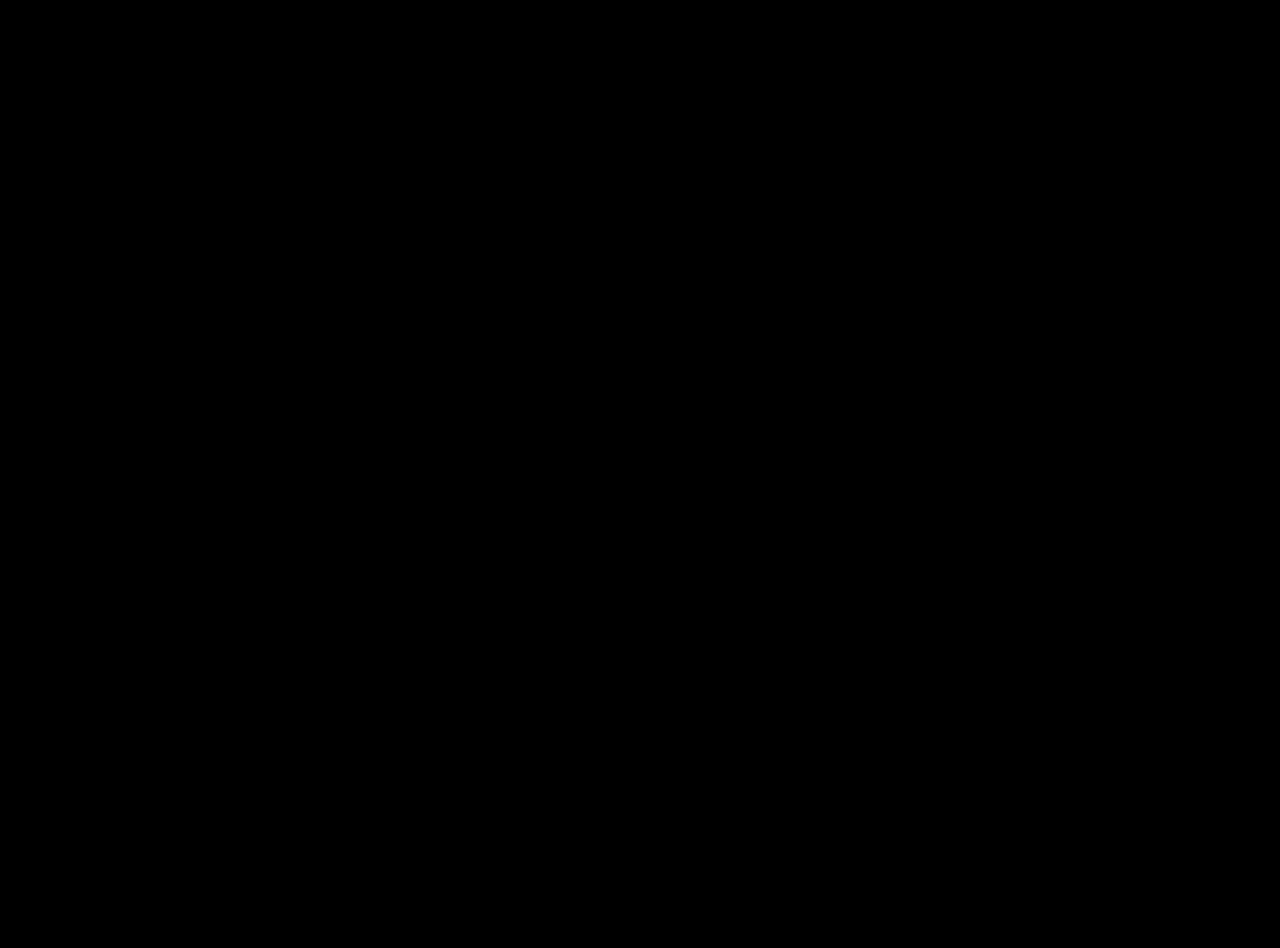
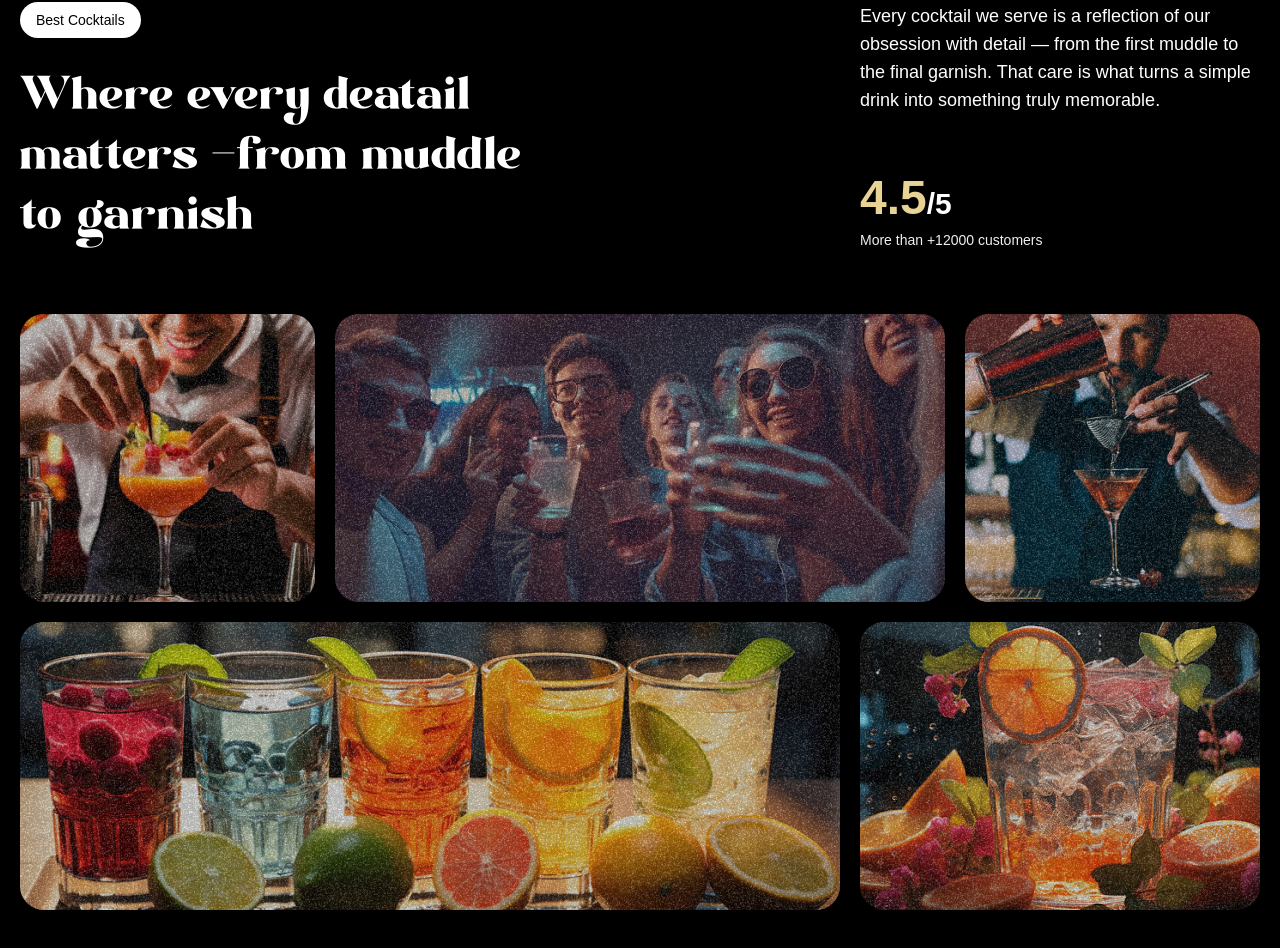
Before and after one commit to Muhammadc100/Velvet-Pour, a React (Vite) app: page / in a window 1280 px wide. Shown: the part 1710-2658 px from the top of the page. Before the commit the page ends 1600 px from the top, so only its background shows below. Built offline with nearby package versions, Linux system fonts and the light colour scheme; a web font is replaced by a local one.

Commit message:
Implement the about section

```diff
--- a/src/App.jsx
+++ b/src/App.jsx
@@ -3,6 +3,7 @@
 import Cocktails from './components/Cocktails';
 import Navbar from './components/Navbar';
 import Hero from './components/Hero';
+import About from './components/About';
 gsap.registerPlugin(ScrollTrigger, SplitText);
 
 const App = () => {
@@ -11,6 +12,7 @@
       <Navbar />
       <Hero />
       <Cocktails />
+      <About />
     </main>
   )
 }
--- /dev/null
+++ b/src/components/About.jsx
@@ -0,0 +1,104 @@
+import { useGSAP } from "@gsap/react";
+import React from "react";
+import { SplitText } from 'gsap/all'
+import gsap from "gsap";
+
+const About = () => {
+  useGSAP(() => {
+    const titleSplit = SplitText.create("#about h2", {
+      type: "words",
+    });
+
+    const scrollTimeline = gsap
+      .timeline({
+        scrollTrigger: {
+          trigger: "#about",
+          start: "top center",
+        },
+      })
+
+      .from(titleSplit.words, {
+        opacity: 0,
+        duration: 1,
+        yPercent: 100,
+        ease: "expo.out",
+        stagger: 0.02,
+      })
+      .from(
+        ".top-grid div, .bottom-grid div",
+        {
+          opacity: 0,
+          duration: 1,
+          ease: "power1.inOut",
+          stagger: 0.04,
+        },
+        "-=0.5"
+      );
+  });
+
+  return (
+    <div id="about">
+      <div className="mb-16 md:px-0 px-5">
+        <div className="content">
+          <div className="md:col-span-8">
+            <p className="badge">Best Cocktails</p>
+            <h2>
+              Where every deatail matters <span className="text-white">-</span>
+              from muddle to garnish
+            </h2>
+          </div>
+
+          <div className="sub-content">
+            <p>
+              Every cocktail we serve is a reflection of our obsession with
+              detail — from the first muddle to the final garnish. That care is
+              what turns a simple drink into something truly memorable.
+            </p>
+
+            <div>
+              <p className="md:text-3xl text-xl font-bold">
+                <span>4.5</span>/5
+              </p>
+              <p className="text-sm text-white-100">
+                More than +12000 customers
+              </p>
+            </div>
+          </div>
+        </div>
+      </div>
+      <div className="top-grid">
+
+        <div className="md:col-span-3">
+          <div className="noisy" />
+          <img src="/images/abt1.png" alt="grid-img-1" />
+        </div>
+
+        <div className="md:col-span-6">
+          <div className="noisy" />
+          <img src="/images/abt2.png" alt="grid-img-2" />
+        </div>
+
+        <div className="md:col-span-3">
+          <div className="noisy" />
+          <img src="/images/abt5.png" alt="grid-img-5" />
+        </div>
+
+      </div>
+      <div className="bottom-grid">
+
+        <div className="md:col-span-8">
+          <div className="noisy" />
+          <img src="/images/abt3.png" alt="grid-img-3" />
+        </div>
+
+        <div className="md:col-span-4">
+          <div className="noisy" />
+          <img src="/images/abt4.png" alt="grid-img-4" />
+        </div>
+
+      </div>
+    </div>
+  );
+};
+
+export default About;
```
